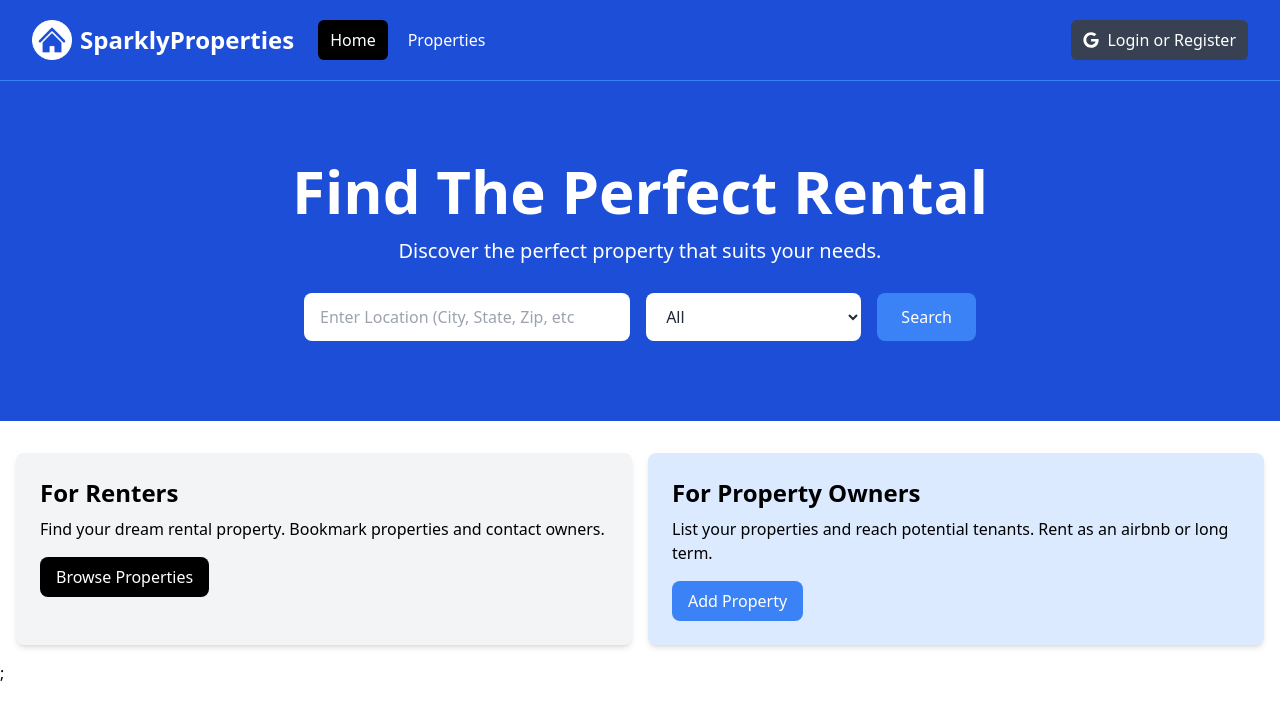
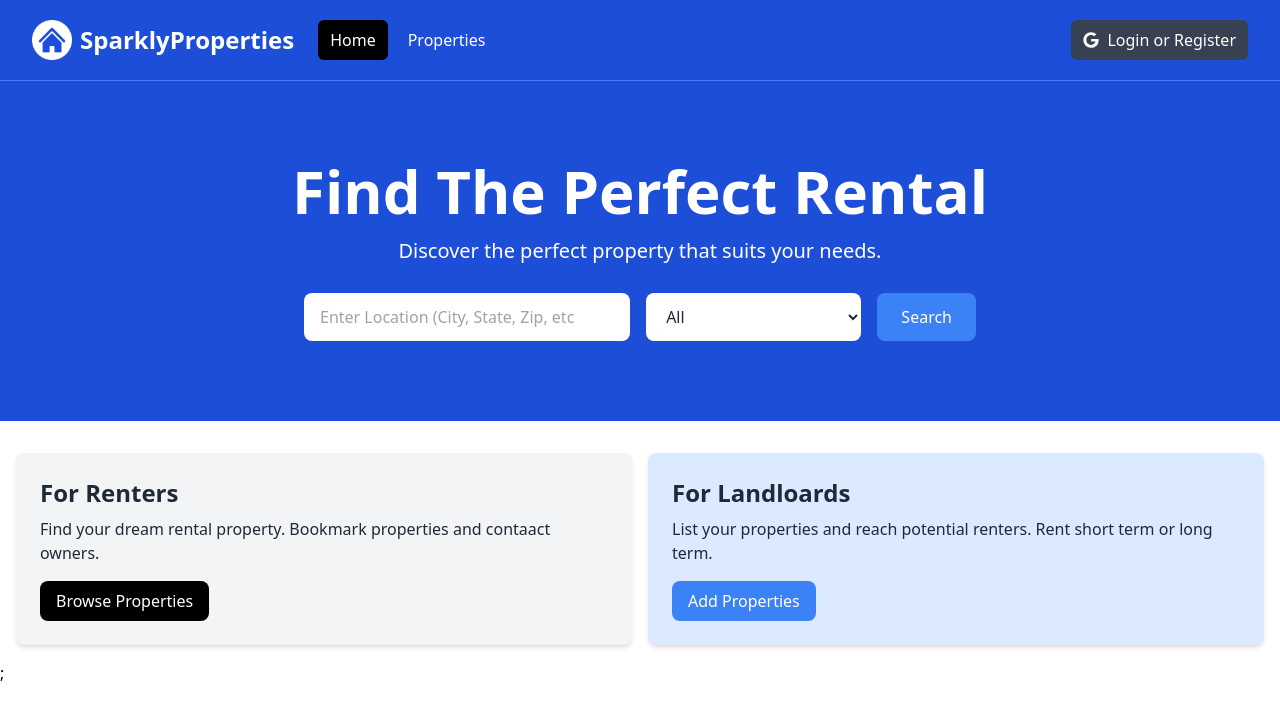
Before and after one commit to BeckiWordsworth/sparkly-property-website, a Next.js app: page / in a window 1280 px wide. Shown: the top 720 px of the page. Built offline with nearby package versions, Linux system fonts and the light colour scheme.

Commit message:
Making info boxes more dynamic

```diff
--- /dev/null
+++ b/components/InfoBox.jsx
@@ -0,0 +1,18 @@
+import React from "react";
+
+const InfoBox = ({ heading, backgroundColor = "bg-gray-100", textColor = "text-gray-800", buttonInfo, children }) => {
+  return (
+    <div className={`${backgroundColor} p-6 rounded-lg shadow-md`}>
+      <h2 className={`${textColor} text-2xl font-bold`}>{heading}</h2>
+      <p className={`${textColor} mt-2 mb-4`}>{children}</p>
+      <a
+        href={buttonInfo.link}
+        className={`inline-block ${buttonInfo.backgroundColor} text-white rounded-lg px-4 py-2 hover:opacity-80`}
+      >
+        {buttonInfo.text}
+      </a>
+    </div>
+  );
+};
+
+export default InfoBox;
--- a/components/InfoBoxes.jsx
+++ b/components/InfoBoxes.jsx
@@ -1,32 +1,26 @@
 import React from "react";
+import InfoBox from "./InfoBox";
 
 const InfoBoxes = () => {
   return (
     <section>
       <div className="container-xl lg:container m-auto">
         <div className="grid grid-cols-1 md:grid-cols-2 gap-4 p-4 rounded-lg">
-          <div className="bg-gray-100 p-6 rounded-lg shadow-md">
-            <h2 className="text-2xl font-bold">For Renters</h2>
-            <p className="mt-2 mb-4">Find your dream rental property. Bookmark properties and contact owners.</p>
-            <a
-              href="/properties.html"
-              className="inline-block bg-black text-white rounded-lg px-4 py-2 hover:bg-gray-700"
-            >
-              Browse Properties
-            </a>
-          </div>
-          <div className="bg-blue-100 p-6 rounded-lg shadow-md">
-            <h2 className="text-2xl font-bold">For Property Owners</h2>
-            <p className="mt-2 mb-4">
-              List your properties and reach potential tenants. Rent as an airbnb or long term.
-            </p>
-            <a
-              href="/add-property.html"
-              className="inline-block bg-blue-500 text-white rounded-lg px-4 py-2 hover:bg-blue-600"
-            >
-              Add Property
-            </a>
-          </div>
+          <InfoBox
+            heading="For Renters"
+            backgroundColor="bg-gray-100"
+            buttonInfo={{ text: "Browse Properties", link: "/properties", backgroundColor: "bg-black" }}
+          >
+            Find your dream rental property. Bookmark properties and contaact owners.
+          </InfoBox>
+
+          <InfoBox
+            heading="For Landloards"
+            backgroundColor="bg-blue-100"
+            buttonInfo={{ text: "Add Properties", link: "/properties/add", backgroundColor: "bg-blue-500" }}
+          >
+            List your properties and reach potential renters. Rent short term or long term.
+          </InfoBox>
         </div>
       </div>
     </section>
```
